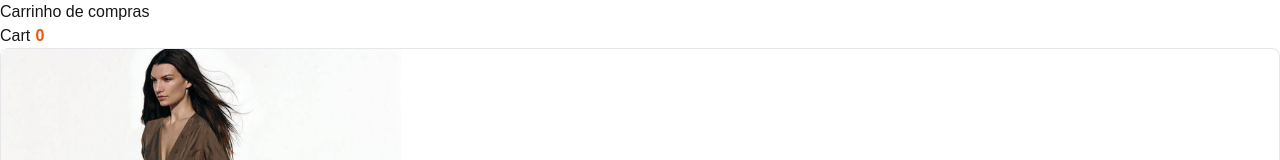
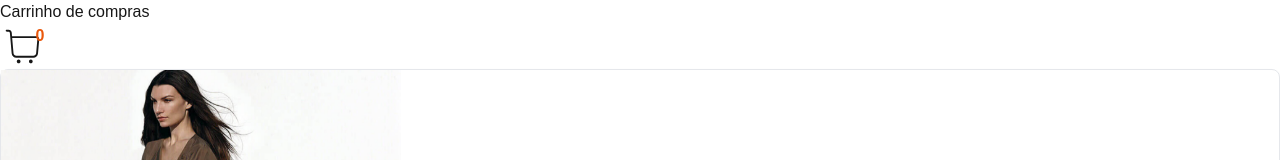
Before and after one commit to ItaloCosta-dev/ecommerce-project, a Next.js app: page / in a window 1280 px wide. Shown: the top 160 px of the page. Built offline with nearby package versions, Linux system fonts and the light colour scheme.

Commit message:
feat: Inseri ícone do carrinho no cabeçalho.

```diff
--- a/src/components/Header.tsx
+++ b/src/components/Header.tsx
@@ -1,6 +1,8 @@
 import Link from "next/link";
 import React from "react";
 import { useSelector } from "react-redux";
+import { CiShoppingCart } from "react-icons/ci";
+
 
 interface CartItem {
   qty: number;
@@ -23,11 +25,12 @@ const Header = () => {
           Carrinho de compras
         </Link>
         <div className="flex items-center space-x-4">
-          <Link href="/cart" className="relative">
-            <span className="cart-badge absolute top-0 right-0 bg-red-500 text-white text-xs rounded-full px-2 py-1">
+                    <Link href="/cart" className="relative">
+            <span className="cart-badge absolute top-0 right-0 text-white text-xs rounded-full px-2 py-1">
               {loading ? "..." : totalItems}
             </span>
-            <span className="ml-8">Cart</span>
+            <span className="ml-8"><CiShoppingCart size={45}/>
+            </span>
           </Link>
         </div>
       </nav>
```
